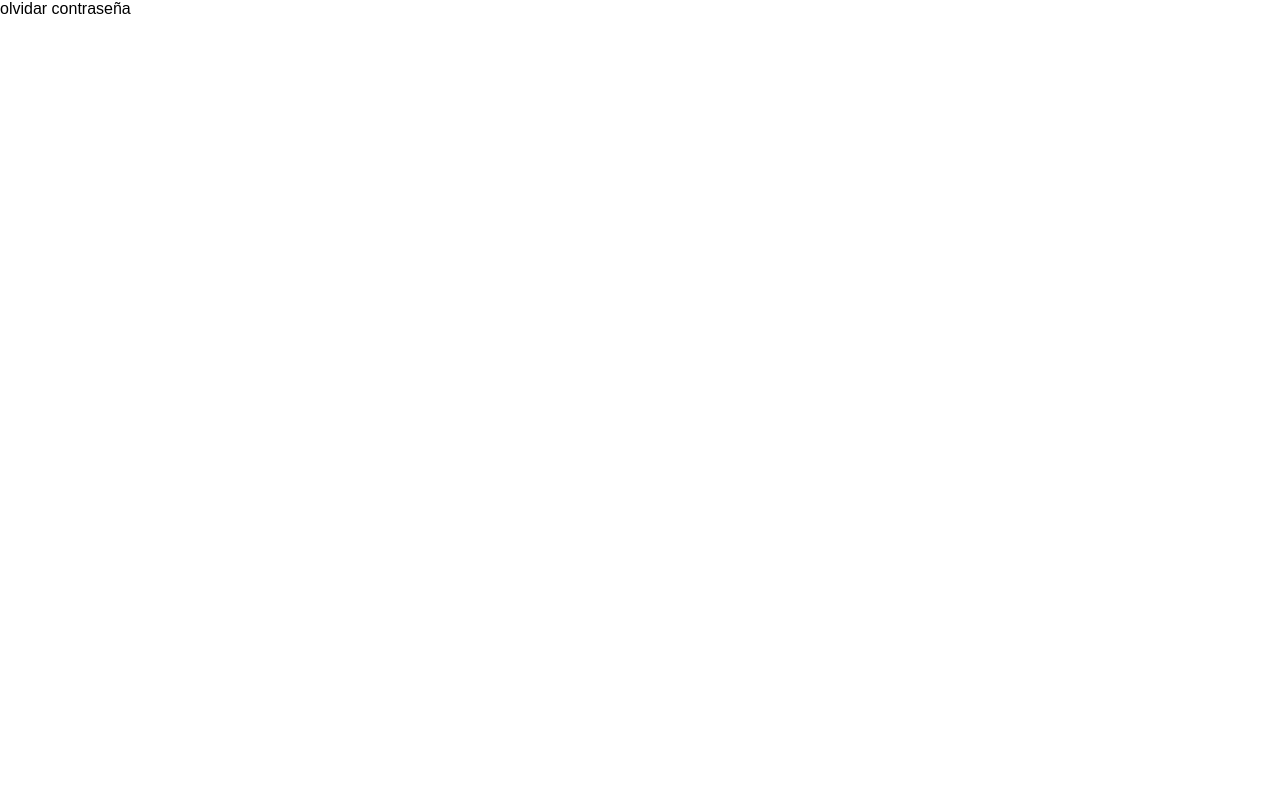
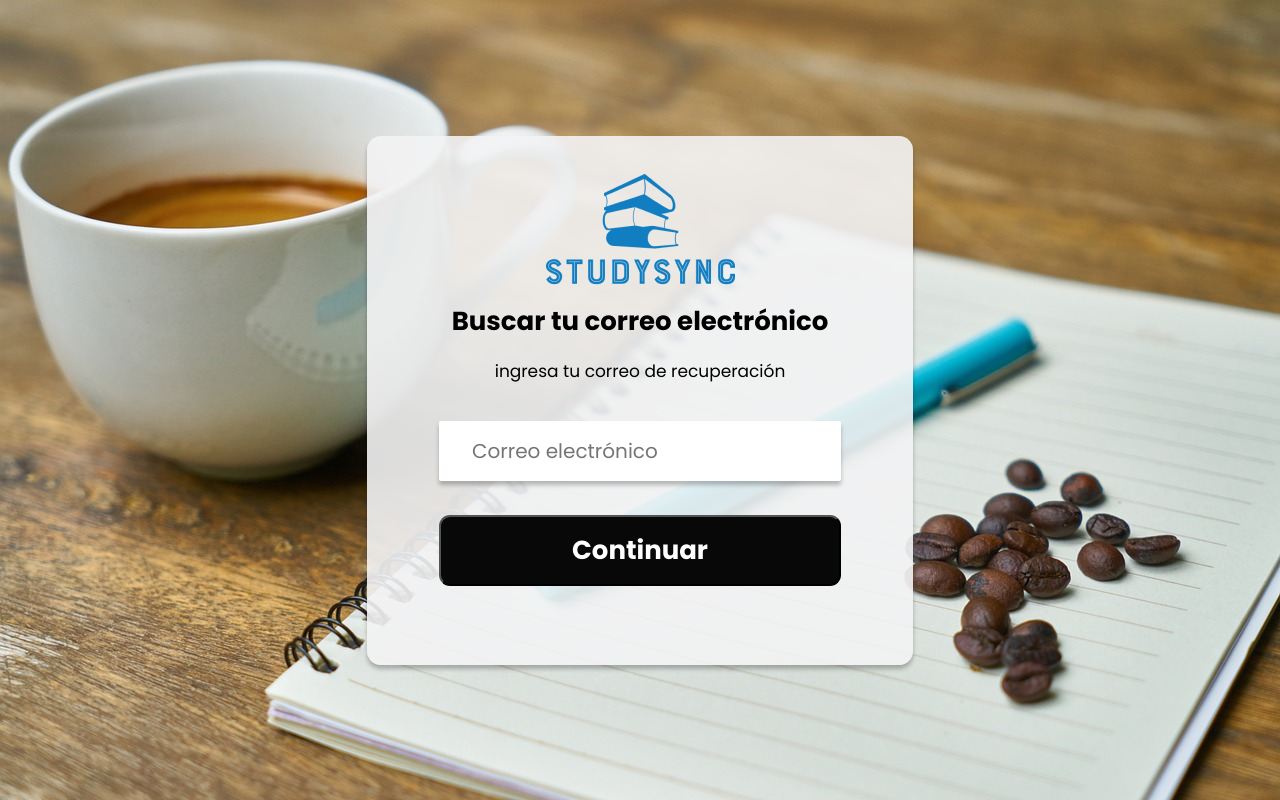
Before and after one commit to brian101016/equipoB-diseno-web, a React (Create React App) app: page /login/forgot in a window 1280 px wide. Built offline with nearby package versions, Linux system fonts and the light colour scheme.

Commit message:
HTML & Style de Forgot Pass, add fun registrate

```diff
--- a/src/screens/ForgotPassScreen.tsx
+++ b/src/screens/ForgotPassScreen.tsx
@@ -1,11 +1,52 @@
+// ################################ IMPORTS ################################
+import icon_logo from '@theme/images/logo-azul-vertical.png';
+import { useState } from 'react';
+
 // ################################ INTERFACES & PROPS ################################
 // ForgotPassScreen => Rename all instances to use
 type ForgotPassScreenProps = {};
 
 // ################################ RENDERING COMPONENT ################################
 const ForgotPassScreen = (props: ForgotPassScreenProps) => {
-  // ------------------------------------------------------------------------------------ RETURN
-  return <div>olvidar contraseña</div>;
+    const [email, setEmail] = useState('');
+
+    const emailChange = (e) => {
+        setEmail(e.target.value);
+    };
+
+    // Enviar nueva contraseña al email
+    const setNewPassword = () => {};
+    // ------------------------------------------------------------------------------------ RETURN
+    return (
+        <div className="forgotpass-screen">
+            <div className="forgotpass-card">
+                <div className="card-logo-forgopass">
+                    <img src={icon_logo} alt="logo" />
+                </div>
+                <h2 className="forgotpass-title">
+                    Buscar tu correo electrónico
+                </h2>
+                <p className="forgotpass-message">
+                    ingresa tu correo de recuperación
+                </p>
+                <form className="card-form">
+                    <input
+                        className="card-form-input"
+                        type="email"
+                        placeholder="Correo electrónico"
+                        value={email}
+                        onChange={emailChange}
+                    />
+                    <button
+                        className="forgotpass-form-button"
+                        onClick={setNewPassword}
+                    >
+                        Continuar
+                    </button>
+                </form>
+            </div>
+        </div>
+    );
 };
 
 // ################################ EXPORTS ################################
--- a/src/screens/LoginScreen.tsx
+++ b/src/screens/LoginScreen.tsx
@@ -1,11 +1,11 @@
-import bg_login from "@theme/images/bg-login.jpeg";
-import icon_user from "@theme/images/icon-user.png";
-import ojo_on from "@theme/images/ojo-on.png";
-import ojo_off from "@theme/images/ojo-off.png";
-import mini_google from "@theme/images/Mini-google.png";
+import bg_login from '@theme/images/bg-login.jpeg';
+import icon_logo from '@theme/images/logo-azul-vertical.png';
+import ojo_on from '@theme/images/ojo-on.png';
+import ojo_off from '@theme/images/ojo-off.png';
+import mini_google from '@theme/images/Mini-google.png';
 
-import { useState } from "react";
-import { Link } from "react-router-dom";
+import { useState } from 'react';
+import { Link, useNavigate } from 'react-router-dom';
 
 // ################################ INTERFACES & PROPS ################################
 // LoginScreen => Rename all instances to use
@@ -14,7 +14,7 @@ type LoginScreenProps = {};
 // ################################ RENDERING COMPONENT ################################
 const LoginScreen = (props: LoginScreenProps) => {
     const [passInput, setPassInput] = useState(false);
-  const [pass, setPass] = useState("");
+    const [pass, setPass] = useState('');
 
     const visiblePass = () => {
         setPassInput(!passInput);
@@ -24,8 +24,14 @@ const LoginScreen = (props: LoginScreenProps) => {
         setPass(e.target.value);
     };
 
+    // funcion que lleva de la Login a Signup usando un boton
+    const newAccount = useNavigate();
+    const createNewAccount = () => {
+        newAccount('signup');
+    };
+
     const styleHorizontal = {
-    borderBottom: "black solid 6px",
+        borderBottom: 'black solid 6px',
         flexGrow: 1,
     };
 
@@ -38,7 +44,7 @@ const LoginScreen = (props: LoginScreenProps) => {
             }}
         >
             <form id="login-form">
-        <img src={icon_user} alt="logo" />
+                <img src={icon_logo} alt="logo" />
 
                 <h2>Iniciar sesión en su cuenta</h2>
 
@@ -51,7 +57,7 @@ const LoginScreen = (props: LoginScreenProps) => {
                 <div className="inputPassContainer">
                     <input
                         className="input inputIcon"
-            type={passInput ? "text" : "password"}
+                        type={passInput ? 'text' : 'password'}
                         placeholder="Contraseña"
                         value={pass}
                         onChange={passChange}
@@ -60,35 +66,41 @@ const LoginScreen = (props: LoginScreenProps) => {
                         <img
                             id="ojoIcon"
                             src={passInput ? ojo_on : ojo_off}
-              alt={passInput ? "Ocultar ontraseña" : "Mostrar contraseña"}
+                            alt={
+                                passInput
+                                    ? 'Ocultar ontraseña'
+                                    : 'Mostrar contraseña'
+                            }
                         />
                     </button>
                 </div>
 
-        <div style={{ display: "flex" }}>
+                <div style={{ display: 'flex' }}>
                     <input className="checkbox" type="checkbox" />
-          <label htmlFor="" style={{ marginLeft: "10px" }}>
+                    <label htmlFor="" style={{ marginLeft: '10px' }}>
                         Recordarme
                     </label>
-          <Link to={"/login/forgot"} style={{ marginLeft: "auto" }}>
+                    <Link to={'/login/forgot'} style={{ marginLeft: 'auto' }}>
                         Olvidaste tu contraseña?
                     </Link>
                 </div>
 
                 <button className="button">Iniciar sesión</button>
 
-        <button className="button">Crear nueva cuenta</button>
+                <button className="button" onClick={createNewAccount}>
+                    Crear nueva cuenta
+                </button>
 
                 <div
                     style={{
-            display: "flex",
-            alignItems: "center",
+                        display: 'flex',
+                        alignItems: 'center',
                     }}
                 >
                     <div style={styleHorizontal}></div>
                     <span
                         style={{
-              margin: "0 4px",
+                            margin: '0 4px',
                             fontWeight: 700,
                         }}
                     >
@@ -99,7 +111,11 @@ const LoginScreen = (props: LoginScreenProps) => {
 
                 <button className="button buttonGoogle">
                     <div className="icon-container">
-            <img src={mini_google} alt="Icono de Google" id="iconGoogle" />
+                        <img
+                            src={mini_google}
+                            alt="Icono de Google"
+                            id="iconGoogle"
+                        />
                     </div>
                     Iniciar sesión con Google
                 </button>
--- a/src/theme/styles.scss
+++ b/src/theme/styles.scss
@@ -407,3 +407,63 @@ img#iconGoogle {
         }
     }
 }
+
+// ########################### FORGOT PASSWORD ################################################################################################
+
+.forgotpass-screen {
+    display: flex;
+    justify-content: center;
+    align-items: center;
+    height: 100%;
+    background-image: url('images/bg-login.jpeg');
+    background-repeat: no-repeat;
+    background-size: cover;
+}
+
+.forgotpass-card {
+    width: 546px;
+    height: 529px;
+    border-radius: 14px;
+    background: rgba(243, 243, 244, 0.9);
+    box-shadow: 0px 4px 4px 0px rgba(0, 0, 0, 0.25);
+    display: flex;
+    flex-direction: column;
+    align-items: center;
+}
+
+.card-logo-forgopass {
+    margin-top: 24px;
+}
+
+.forgotpass-title {
+    color: #000;
+    font-family: Poppins;
+    font-size: 26px;
+    font-style: normal;
+    font-weight: 700;
+    line-height: normal;
+    margin-bottom: 17px;
+}
+.forgotpass-message {
+    color: #000;
+    font-family: Poppins;
+    font-size: 17px;
+    font-style: normal;
+    font-weight: 400;
+    line-height: normal;
+    margin-bottom: 37px;
+}
+
+.forgotpass-form-button {
+    width: 402px;
+    height: 71px;
+    flex-shrink: 0;
+    color: #fff;
+    border-radius: 11px;
+    background: #080809;
+    font-family: Poppins;
+    font-size: 26px;
+    font-style: normal;
+    font-weight: 700;
+    line-height: normal;
+}
```
Also changed, not shown: src/App.tsx (+18 -18 lines). Lines whose indentation alone changed are shown as unchanged.
